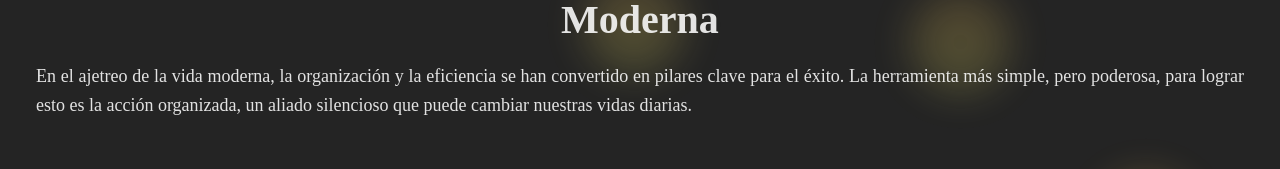
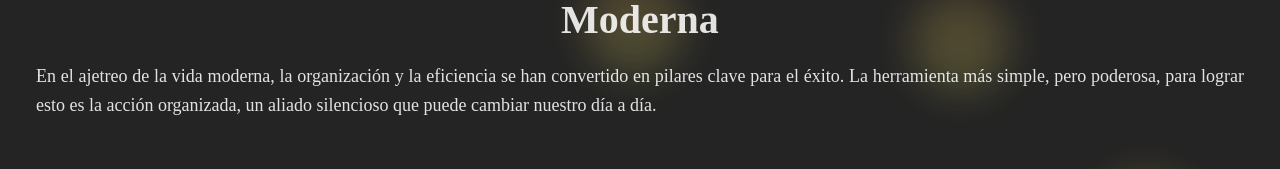
Before and after one commit to alexandrearabian/PaginaWebEspanol, a React (Vite) app: page /blog-post in a window 1280 px wide. Shown: the part 248-417 px from the top of the page. Built offline with nearby package versions, Linux system fonts and the light colour scheme.

Commit message:
Update Blog

```diff
--- a/src/components/BlogPost.jsx
+++ b/src/components/BlogPost.jsx
@@ -13,7 +13,7 @@ function BlogPost() {
         <>
             <div className="blog-post">
                 <h1>Revolución Silenciosa: Estructura y Comportamiento en la Sociedad Moderna</h1>
-                <p>En el ajetreo de la vida moderna, la organización y la eficiencia se han convertido en pilares clave para el éxito. La herramienta más simple, pero poderosa, para lograr esto es la acción organizada, un aliado silencioso que puede cambiar nuestras vidas diarias.</p>
+                <p>En el ajetreo de la vida moderna, la organización y la eficiencia se han convertido en pilares clave para el éxito. La herramienta más simple, pero poderosa, para lograr esto es la acción organizada, un aliado silencioso que puede cambiar nuestro día a día.</p>
 
                 <h2><FaRegListAlt /> El poder de las listas de tareas</h2>
                 <p>A primera vista, una lista de tareas puede parecer una simple lista de cosas por hacer. Pero su impacto va mucho más allá. ¿Acaso no sentimos una gran satisfacción cuando vemos un proyecto completado? Estas listas nos permiten:</p>
```
